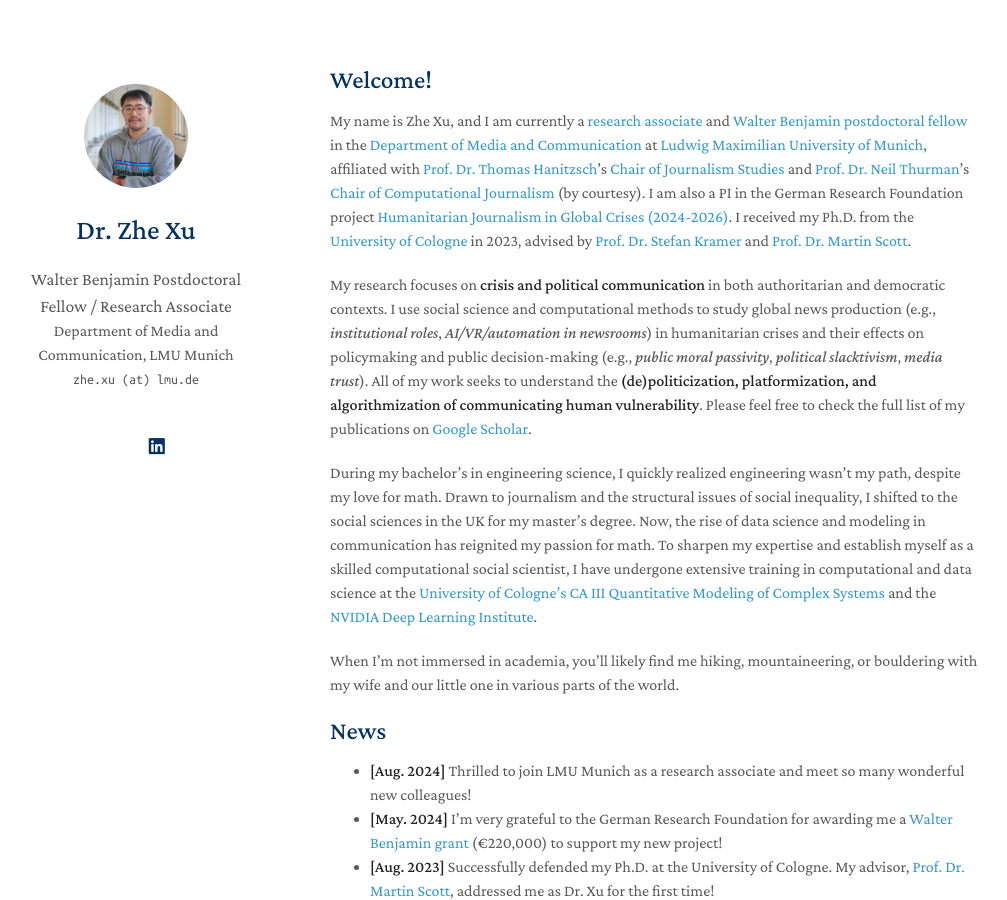
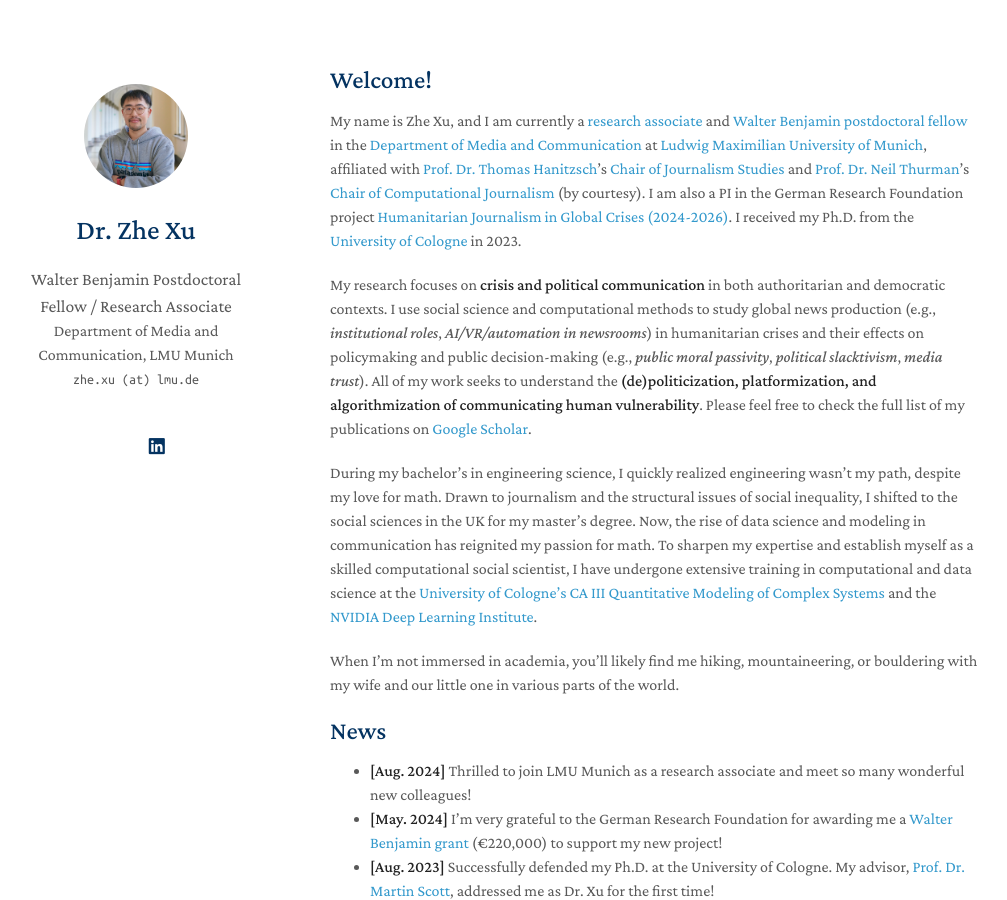
Before and after one commit to zhexuphd/home, a Jekyll site: the page built from index.md, in a window 1280 px wide and 900 px high. Shown: the whole window, without its empty margins (140-1147 px from the left). Built offline with Jekyll 4.4.1, drawn with Linux system fonts in a browser that asks for light colours; a style sheet for code colours, icons or effects is not loaded; our own code applies the rules of GitHub Pages for plain Markdown files.

Commit message:
Update index.md

```diff
--- a/index.md
+++ b/index.md
@@ -4,7 +4,7 @@
 
 ## Welcome!
 
-My name is Zhe Xu, and I am currently a [research associate](https://www.ifkw.uni-muenchen.de/organisation/personen/mitarbeiter/xu_zhe/index.html) and [Walter Benjamin postdoctoral fellow](https://www.dfg.de/en/research-funding/funding-opportunities/programmes/individual/walter-benjamin) in the [Department of Media and Communication](https://www.ifkw.uni-muenchen.de/index.html) at [Ludwig Maximilian University of Munich](https://www.lmu.de/en/), affiliated with [Prof. Dr. Thomas Hanitzsch](https://www.ifkw.uni-muenchen.de/organisation/personen/professoren/hanitzsch_thomas/index.html)'s [Chair of Journalism Studies](https://www.en.ifkw.uni-muenchen.de/research/chairs/hanitzsch/index.html) and [Prof. Dr. Neil Thurman](https://neilthurman.com/)'s [Chair of Computational Journalism](https://www.ifkw.uni-muenchen.de/lehrbereiche/thurman/index.html) (by courtesy). I am also a PI in the German Research Foundation project [Humanitarian Journalism in Global Crises (2024-2026)](https://gepris.dfg.de/gepris/projekt/539233881?context=projekt&task=showDetail&id=539233881&). I received my Ph.D. from the [University of Cologne](https://portal.uni-koeln.de/es/uoc-home) in 2023, advised by [Prof. Dr. Stefan Kramer](https://chinastudien.phil-fak.uni-koeln.de/arbeitsbereiche/kultur-chinas-chinastudien/team/stefan-kramer) and [Prof. Dr. Martin Scott](https://research-portal.uea.ac.uk/en/persons/martin-scott).
+My name is Zhe Xu, and I am currently a [research associate](https://www.ifkw.uni-muenchen.de/organisation/personen/mitarbeiter/xu_zhe/index.html) and [Walter Benjamin postdoctoral fellow](https://www.dfg.de/en/research-funding/funding-opportunities/programmes/individual/walter-benjamin) in the [Department of Media and Communication](https://www.ifkw.uni-muenchen.de/index.html) at [Ludwig Maximilian University of Munich](https://www.lmu.de/en/), affiliated with [Prof. Dr. Thomas Hanitzsch](https://www.ifkw.uni-muenchen.de/organisation/personen/professoren/hanitzsch_thomas/index.html)'s [Chair of Journalism Studies](https://www.en.ifkw.uni-muenchen.de/research/chairs/hanitzsch/index.html) and [Prof. Dr. Neil Thurman](https://neilthurman.com/)'s [Chair of Computational Journalism](https://www.ifkw.uni-muenchen.de/lehrbereiche/thurman/index.html) (by courtesy). I am also a PI in the German Research Foundation project [Humanitarian Journalism in Global Crises (2024-2026)](https://gepris.dfg.de/gepris/projekt/539233881?context=projekt&task=showDetail&id=539233881&). I received my Ph.D. from the [University of Cologne](https://portal.uni-koeln.de/es/uoc-home) in 2023.
 
 My research focuses on **crisis and political communication** in both authoritarian and democratic contexts. I use social science and computational methods to study global news production (e.g., *institutional roles*, *AI/VR/automation in newsrooms*) in humanitarian crises and their effects on policymaking and public decision-making (e.g., *public moral passivity*, *political slacktivism*, *media trust*). All of my work seeks to understand the **(de)politicization, platformization, and algorithmization of communicating human vulnerability**. Please feel free to check the full list of my publications on [Google Scholar](https://scholar.google.de/citations?user=lxUyedYAAAAJ&hl=en&oi=sra).
 
```
